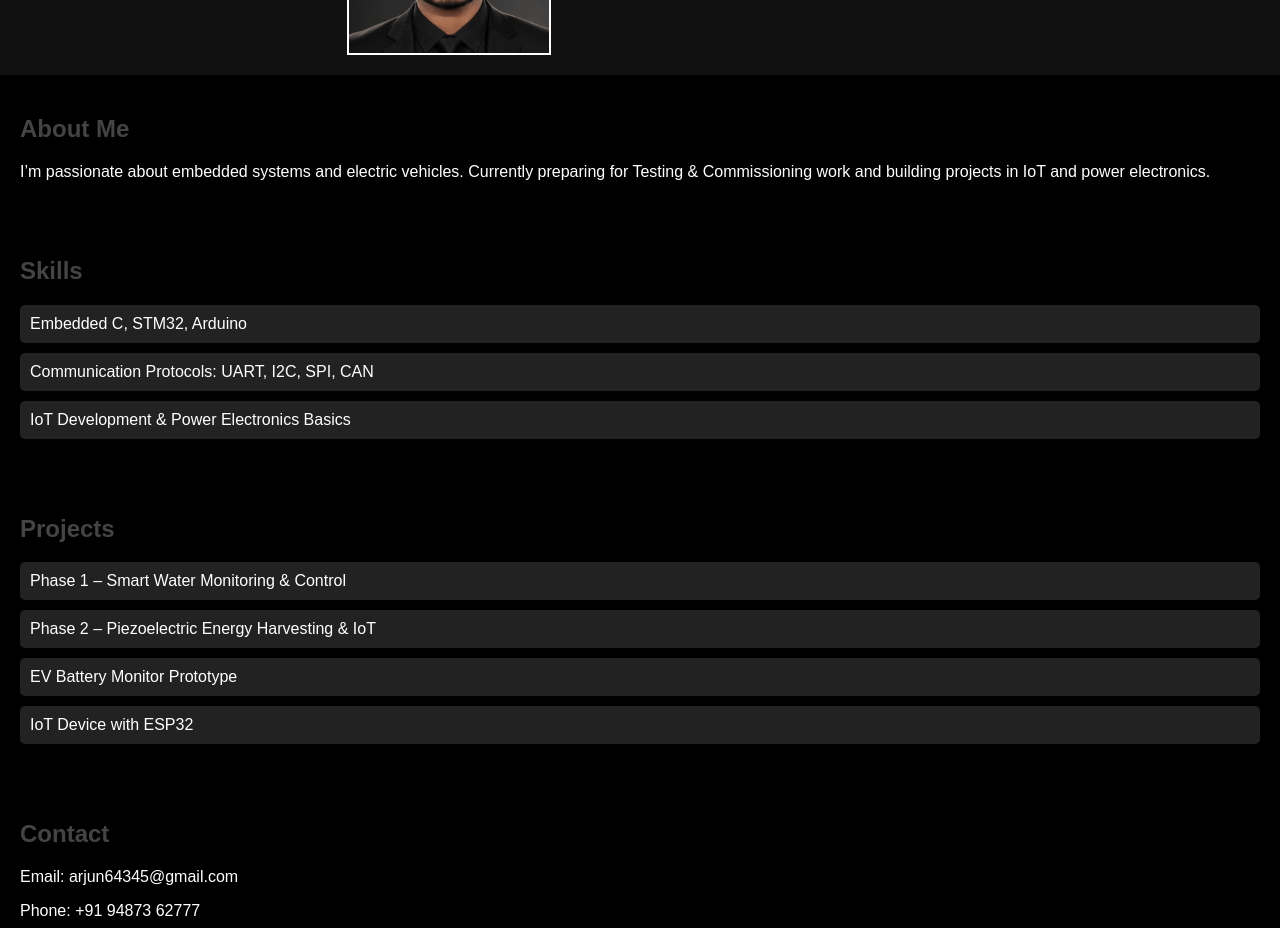
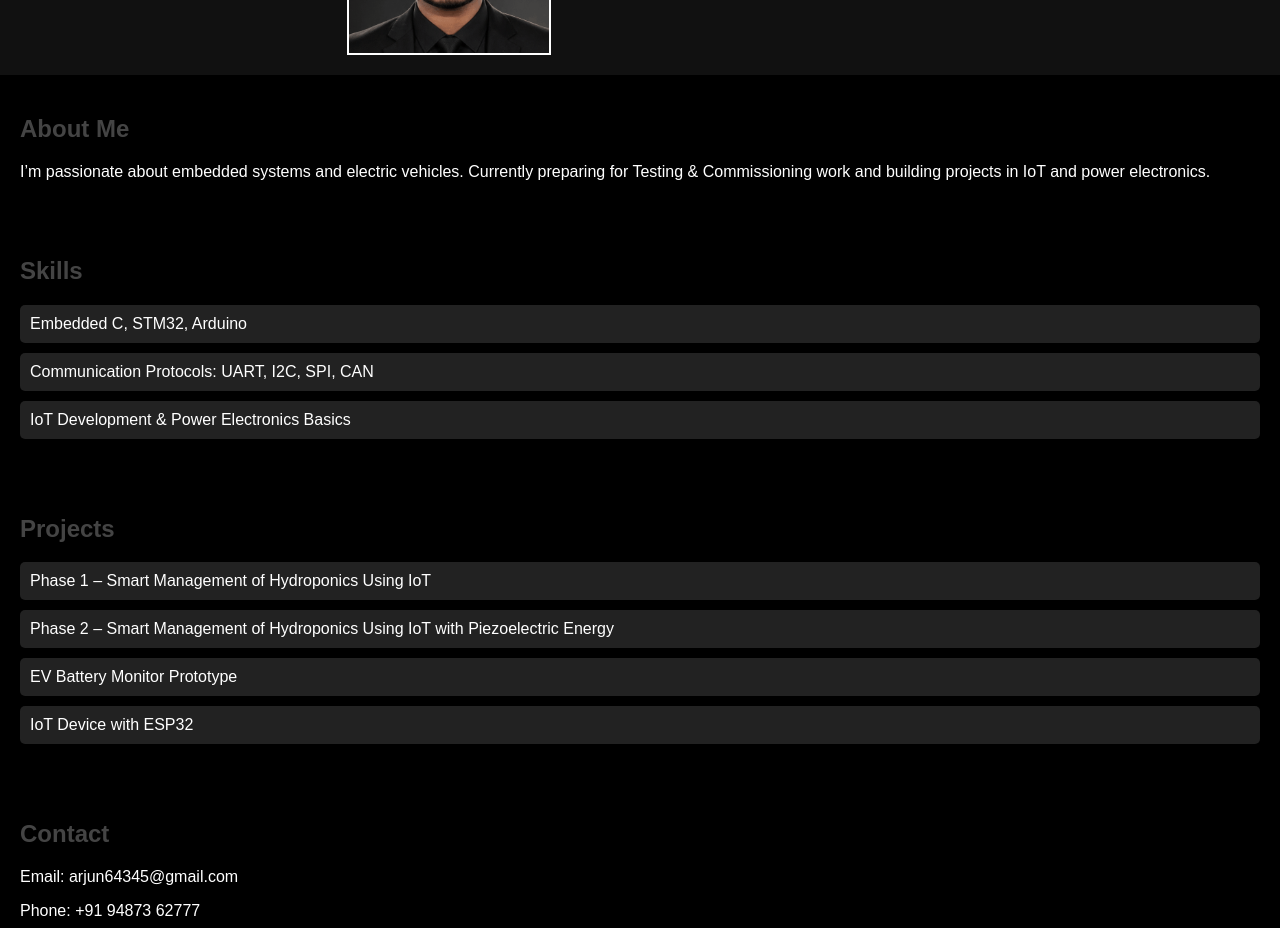
Before and after one commit to Arjun555-creator/ARJUN-Portfolio, a plain HTML site: page index.html in a window 1280 px wide. Shown: the part 169-1097 px from the top of the page. Drawn offline with Linux system fonts and the light colour scheme.

Commit message:
Update project titles in index.html

```diff
--- a/index.html
+++ b/index.html
@@ -119,14 +119,14 @@
   <section>
     <h2>Projects</h2>
     <ul>
-      <li onclick="toggleDetails('phase1')">Phase 1 – Smart Water Monitoring & Control
+      <li onclick="toggleDetails('phase1')">Phase 1 – Smart Management of Hydroponics Using IoT
         <div id="phase1" class="project-details">
           <p>Developed a system using a color sensor and water level sensor connected to an ESP8266 for IoT monitoring.</p>
           <p>Integrated a water pump that activates automatically based on sensor readings, ensuring efficient water management.</p>
           <p>Focused on real‑time sensing, wireless control, and automation as the foundation for later energy harvesting integration.</p>
         </div>
       </li>
-      <li onclick="toggleDetails('phase2')">Phase 2 – Piezoelectric Energy Harvesting & IoT
+      <li onclick="toggleDetails('phase2')">Phase 2 – Smart Management of Hydroponics Using IoT with Piezoelectric Energy
         <div id="phase2" class="project-details">
           <p>Designed a system using piezo discs connected in parallel to capture energy from footsteps.</p>
           <p>Energy was stored in a supercapacitor and regulated through a TP4056 module to safely charge a Li‑ion battery.</p>
```
